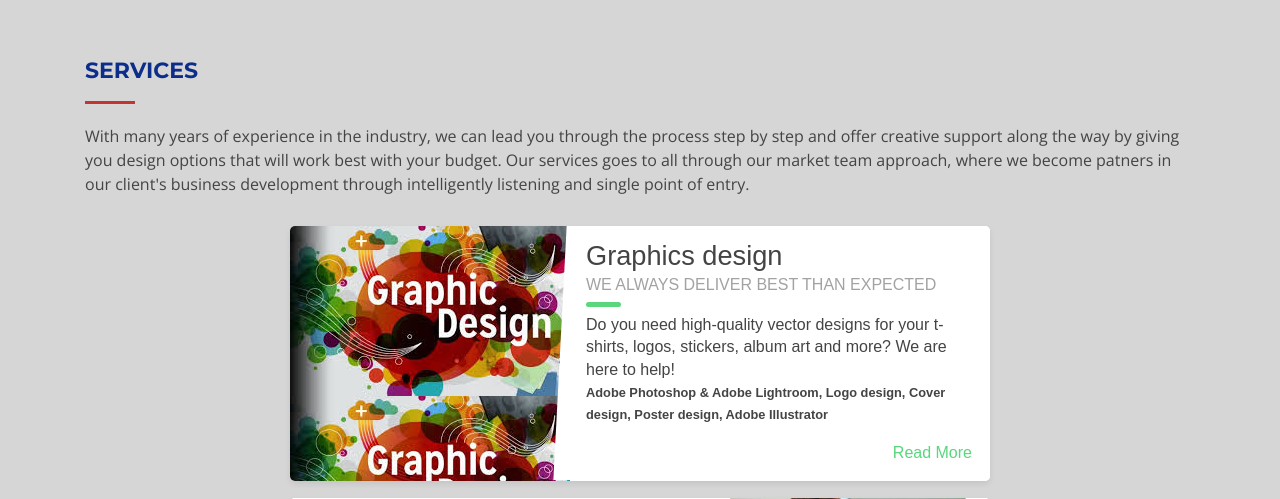
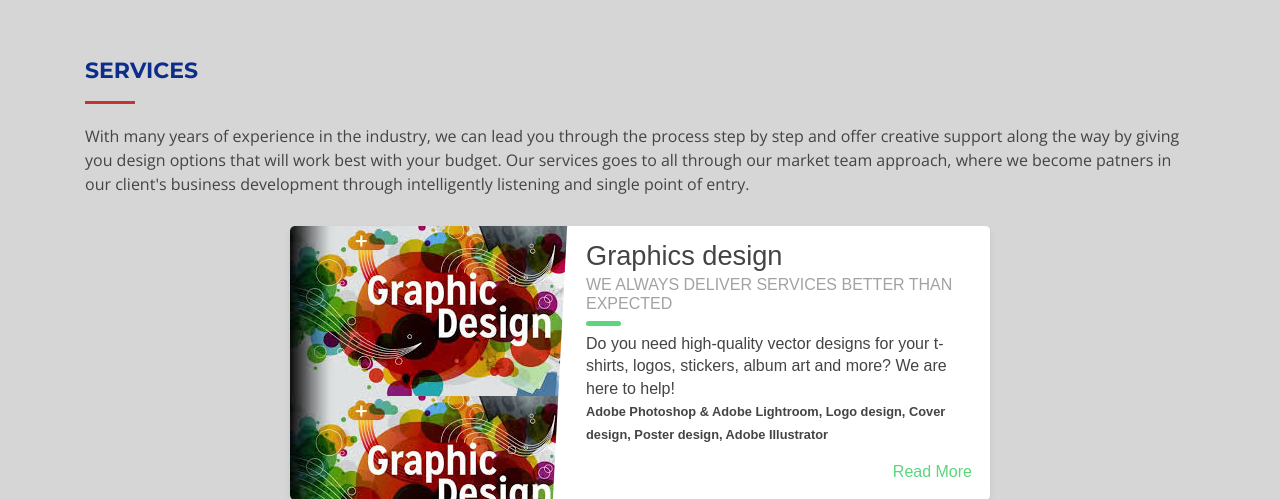
Before and after one commit to munuhee/brism-brands, a Django app: template home/templates/home/home.html in a window 1280 px wide. Shown: the part 1069-1568 px from the top of the page. Run offline with Django 3.2, Linux system fonts and the light colour scheme; the template is opened without the code that fills it, so the values that code supplies are empty; some libraries are stand-ins or nearby versions.

Commit message:
Update home.html

```diff
--- a/home/templates/home/home.html
+++ b/home/templates/home/home.html
@@ -172,7 +172,7 @@
                     </div>
                     <div class="description">
                         <h1>Graphics design</h1>
-                        <h2>We always deliver best than expected</h2>
+                        <h2>We always deliver services better than expected</h2>
                         <p> Do you need high-quality vector designs for your t-shirts, logos, stickers, album art and more? We are here to help!<br><small><strong>Adobe Photoshop & Adobe Lightroom,
                             Logo design, Cover design, Poster design, Adobe Illustrator</strong></small></p>
                         <p class="read-more">
@@ -372,7 +372,7 @@
                             <a href="tel:+254 719 505451">+254 719 505451</a>,
                             <a href="tel:+254 736 176644">+254 736 176644</a>,
                             <a href="tel:+254 717 029038">+254 717 029038</a>,
-                            <a href="tel:+254 762 223960">++254 762 223960</a><br>
+                            <a href="tel:+254 762 223960">+254 762 223960</a><br>
                             <strong>Email:</strong>braamscreation@gmail.com<br>
                         </p>
 
```
